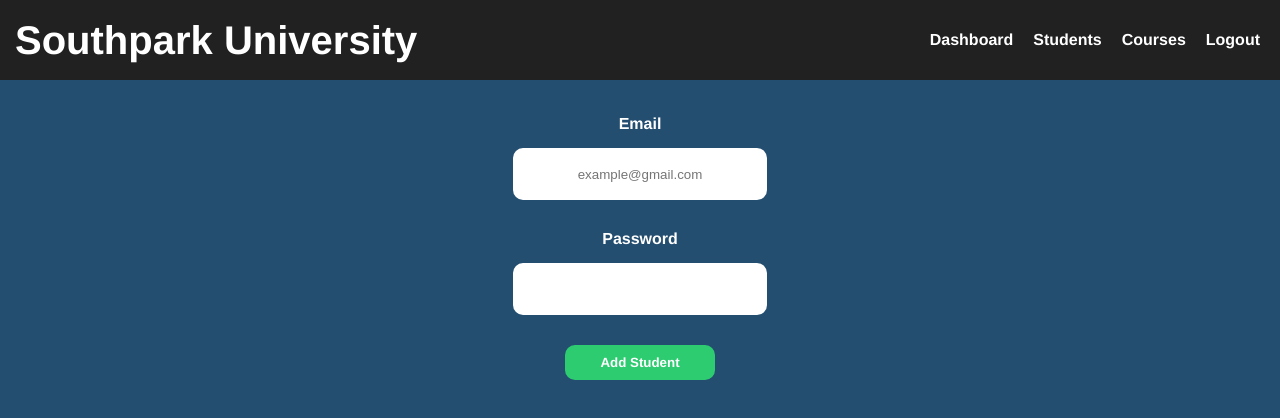
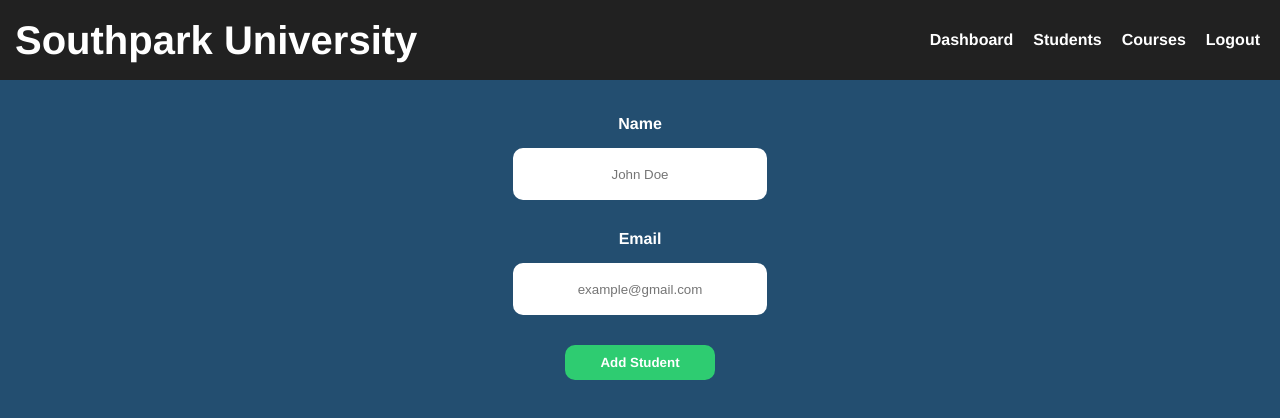
Before and after one commit to trumanmiller20/Southpark_University_FE, a Vue app in the folder southpark-university-app/: page /addstudent in a window 1280 px wide. Shown: the top 418 px of the page. Built offline with nearby package versions, Linux system fonts and the light colour scheme.

Commit message:
create add student functionality

```diff
--- a/southpark-university-app/src/components/CreateStudent.vue
+++ b/southpark-university-app/src/components/CreateStudent.vue
@@ -2,44 +2,44 @@
   <div class="form-fields">
     <form>
       <label>
+        Name
+      </label>
+      <input class="name-field" name="name" type="name" placeholder="John Doe" required v-model="name" />
+      <label>
         Email
       </label>
       <input class="email-field" name="email" type="email" placeholder="example@gmail.com" required v-model="email" />
-      <label>
-        Password
-      </label>
-      <input class="password-field" name="password" type="password" required v-model="password" />
-      <button class="button" @click.prevent="addStudent">Add Student</button>
+      <button class="button" @click.prevent="createStudent">Add Student</button>
     </form>
   </div>
 </template>
 
 <script>
+import User from '../services/api'
 export default {
   name: 'CreateStudent',
   data() {
     return {
-      email: '',
-      password: ''
+      name: '',
+      email: ''
     }
   },
   methods: {
-    async addStudent() {
-      const data = {
-        email: this.email,
-        password: this.password
-      }
-      try {
-        // make API call to add student using `data`
-        await this.$http.post('/students/register', data)
-        // redirect to homepage after successful addition
-        this.$router.push('/homepage')
-      } catch (error) {
-        console.log(error)
-      }
-    }
+    async createStudent() {
+  try {
+    const response = await User.post('/student/register/', {
+      email: this.email,
+      name: this.name
+    })
+    console.log(response.data)
+    this.$router.push({ path: '/homepage' })
+  } catch (error) {
+    console.error(error)
   }
 }
+  }
+}
+
 </script>
 
 <style></style>
```
